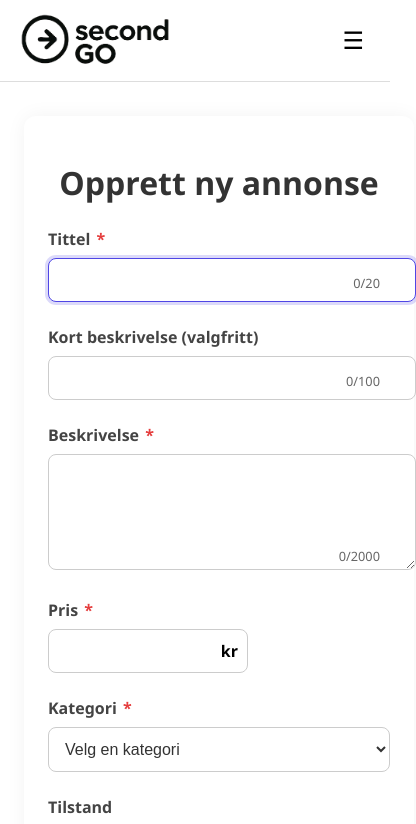
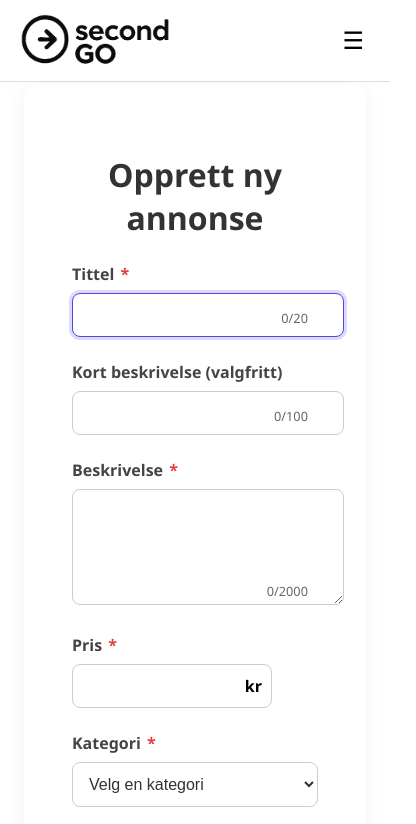
Before and after one commit to sverrgha/Full-stack-project-group-8, a Vue app in the folder frontend/: page /new-listing in a window 390 px wide. Shown: the top 824 px of the page, 416 px wide, since content can reach past the window. Built offline with nearby package versions, Linux system fonts and the light colour scheme.

Commit message:
improved styling

```diff
--- a/frontend/src/components/NewListing.vue
+++ b/frontend/src/components/NewListing.vue
@@ -484,15 +484,21 @@ onMounted(() => {
 <style scoped>
 .new-listing-container {
   max-width: 800px;
-  margin: 3rem auto;
-  padding: 0 1rem;
+  margin: 0 auto;
+  padding: 3rem 1rem;
+  display: flex;
+  justify-content: center;
+  align-items: flex-start;
+  min-height: 80vh;
 }
 
+
 .new-listing-form {
-  padding: 2rem;
+  padding: 3em;
   border-radius: 12px;
   box-shadow: 0 0 20px rgba(0, 0, 0, 0.05);
   background-color: var(--bg-color, white);
+  width: 100%;
 }
 
 h1 {
@@ -567,12 +573,6 @@ input.invalid:focus, textarea.invalid:focus, select.invalid:focus {
   font-size: 0.85rem;
   margin-top: 0.25rem;
   animation: fadeIn 0.2s;
-}
-
-.helper-text {
-  color: #666;
-  font-size: 0.85rem;
-  margin-top: 0.25rem;
 }
 
 .price-input {
@@ -661,12 +661,6 @@ input[type="number"]::-webkit-outer-spin-button {
   height: 48px;
   opacity: 0.6;
   margin-bottom: 0.5rem;
-}
-
-.upload-formats {
-  font-size: 0.85rem;
-  color: #666;
-  margin-top: 0.5rem;
 }
 
 .image-previews {
@@ -827,9 +821,9 @@ input[type="number"]::-webkit-outer-spin-button {
 }
 
 @media (max-width: 676px) {
-  .new-listing-form {
-    padding: 1.5rem;
-    margin: 1rem 0;
+  .new-listing-container {
+    padding: 1rem;
+    min-height: auto;
   }
 
   .condition-options {
```
